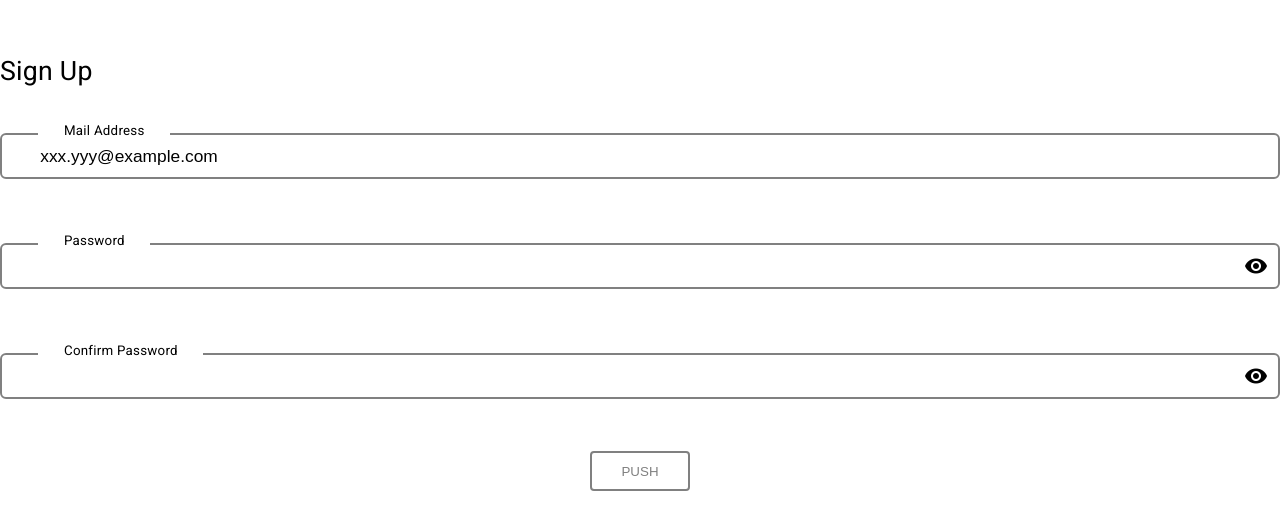
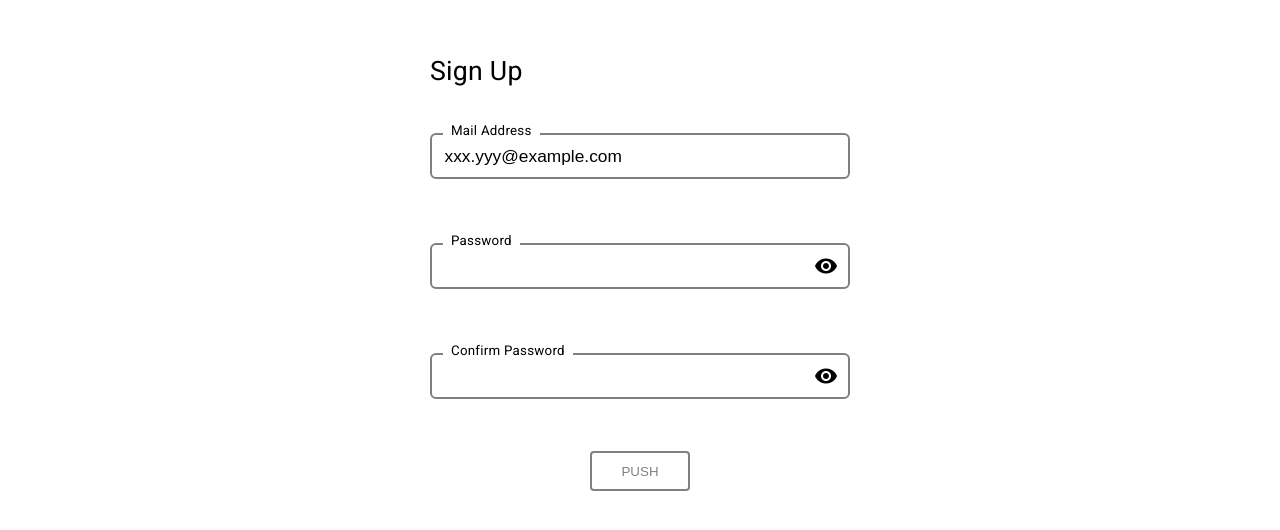
Before and after one commit to yuto-miyoshi/login, an Angular app in the folder frontend/: page / in a window 1280 px wide. Shown: the part 144-674 px from the top of the page. Built offline with nearby package versions, Linux system fonts and the light colour scheme.

Commit message:
UPDATE：サインアップコンポーネントのスタイルチェックのためのスタイルを実装

```diff
--- a/frontend/src/app/app.component.html
+++ b/frontend/src/app/app.component.html
@@ -1 +1 @@
-<app-signup></app-signup>
+<app-signup class="content"></app-signup>
--- a/frontend/src/app/app.component.scss
+++ b/frontend/src/app/app.component.scss
@@ -0,0 +1,9 @@
+:host {
+  display: flex;
+  flex-direction: column;
+  align-items: center;
+}
+
+.content {
+  width: 420px;
+}
```
